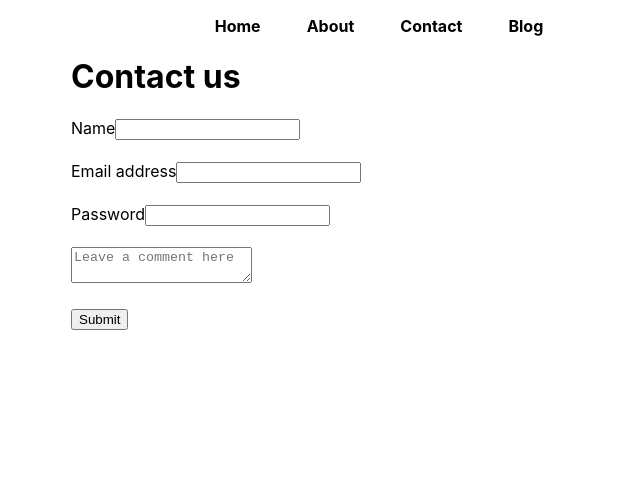
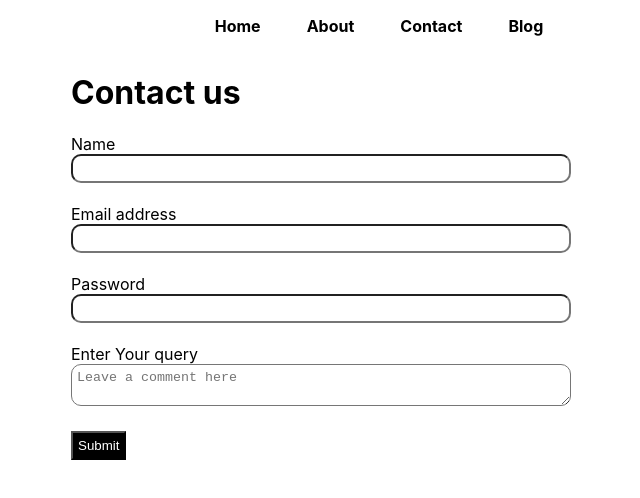
Before and after one commit to shilppatel913/HuntingCoder, a Next.js app: page /contact in a window 1280 px wide. Shown: the top 498 px of the page, without its empty margins (281-921 px from the left). Built offline with nearby package versions, Linux system fonts and the light colour scheme.

Commit message:
Design Changes

```diff
--- a/pages/blog.js
+++ b/pages/blog.js
@@ -20,7 +20,7 @@ const Blog = (props) => {
                 return  <div className="blogs" key={blog.title}>
                 <div className="blog">
                   <Link href={`/blogpost/${blog.slug}`}><a><h3>{blog.title}</h3></a></Link>
-                  <p>{blog.metadesc.substr(0,10)}.......</p>
+                  <p>{blog.metadesc.substr(0,100)}.......</p>
                 </div>
               </div>
               })}
--- a/pages/contact.js
+++ b/pages/contact.js
@@ -48,23 +48,24 @@ const Contact = () => {
     <>
     <div className={styles.container}>
     <h1>Contact us</h1>
-    <form onSubmit={handleSubmit}>
+    <form  onSubmit={handleSubmit}>
     <div className={styles.mb3}>
-    <label htmlFor="exampleInputName" className="form-label">Name</label>
-    <input type="text" value={name} onChange={handleChange} className="form-control" id="name" name="name" aria-describedby="emailHelp"/>
+    <label className={styles.label} htmlFor="exampleInputName" >Name</label>
+    <input className={styles.input} type="text" value={name} onChange={handleChange} id="name" name="name" aria-describedby="emailHelp"/>
   </div>
   <div className={styles.mb3}>
-    <label htmlFor="exampleInputEmail1" className="form-label">Email address</label>
-    <input type="text" value={email} onChange={handleChange} className="form-control" id="email" name="email" aria-describedby="emailHelp"/>
+    <label className={styles.label} htmlFor="exampleInputEmail1" >Email address</label>
+    <input className={styles.input} type="text" value={email} onChange={handleChange} id="email" name="email" aria-describedby="emailHelp"/>
   </div>
   <div className={styles.mb3}>
-    <label htmlFor="exampleInputPhonenumber" className="form-label">Password</label>
-    <input type="text" value={phone} onChange={handleChange} className="form-control" name="phone" id="phone"/>
+    <label className={styles.label} htmlFor="exampleInputPhonenumber">Password</label>
+    <input  className={styles.input} type="text" value={phone} onChange={handleChange} name="phone" id="phone"/>
   </div>
   <div className={styles.mb3}>
-  <textarea value={desc} onChange={handleChange} className="form-control" placeholder="Leave a comment here" name="desc" id="desc"></textarea>
+  <label className={styles.label} htmlFor="exampleDescription">Enter Your query</label>
+  <textarea className={styles.input} value={desc} onChange={handleChange} placeholder="Leave a comment here" name="desc" id="desc"></textarea>
 </div>
-  <button type="submit" className="btn btn-primary">Submit</button>
+  <button type="submit" className={styles.btn}>Submit</button>
 </form>
 </div>
 </>
--- /dev/null
+++ b/styles/About.module.css
@@ -0,0 +1,9 @@
+.container{
+    max-width:45vw;
+    margin:auto
+}
+
+.center{
+    text-align:center;
+    color:red ;
+}
--- a/styles/Contact.module.css
+++ b/styles/Contact.module.css
@@ -1,7 +1,25 @@
 .container{
     max-width: 45vw;
     margin: auto;
+    display:flex;
+    flex-direction: column;
 }
 .mb3{
     margin-bottom: 21px;
 }
+
+.input{
+    width:500px;
+    border-radius: 10px;
+    padding:5px
+}
+
+.label{
+    display:block;
+}
+.btn{
+    background: #000;
+    color:white;
+    padding:5px;
+
+}
--- a/styles/Home.module.css
+++ b/styles/Home.module.css
@@ -128,3 +128,9 @@
 .imageWrap{
   padding:10px
 }
+
+.image{
+  width: 148px;
+  height: 133px;
+  border-radius: 88px
+}
```
Also changed, not shown: pages/about.js (+17 -2 lines), pages/index.js (+19 -25 lines), 1 other file (tests, documents, lock files or other folders).
